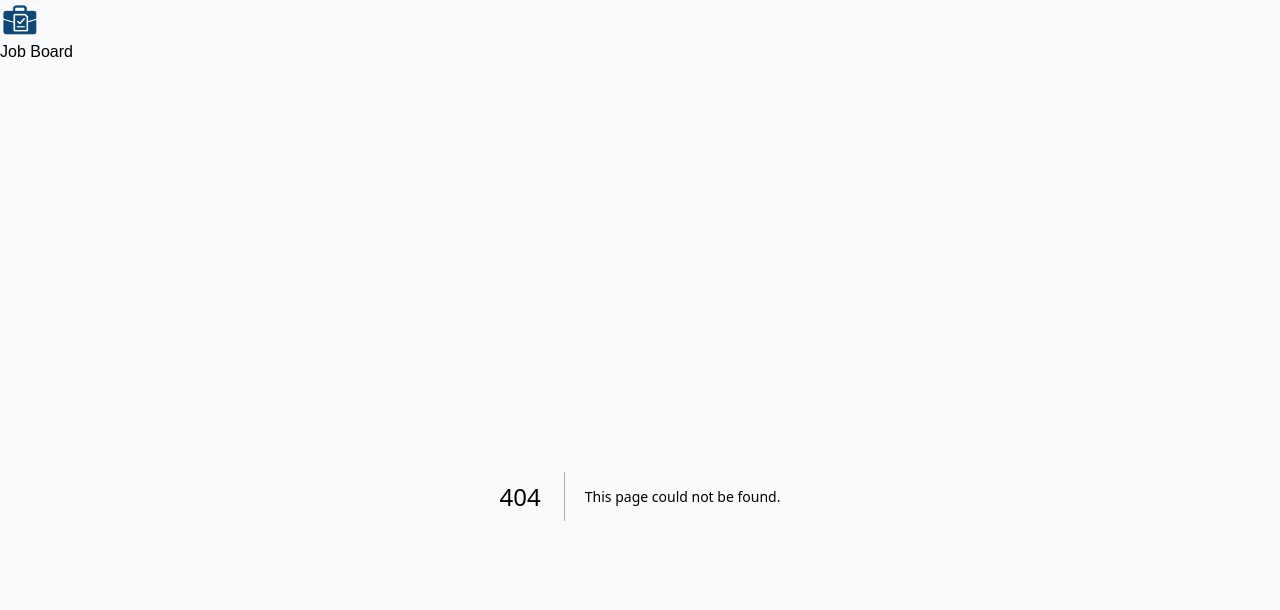
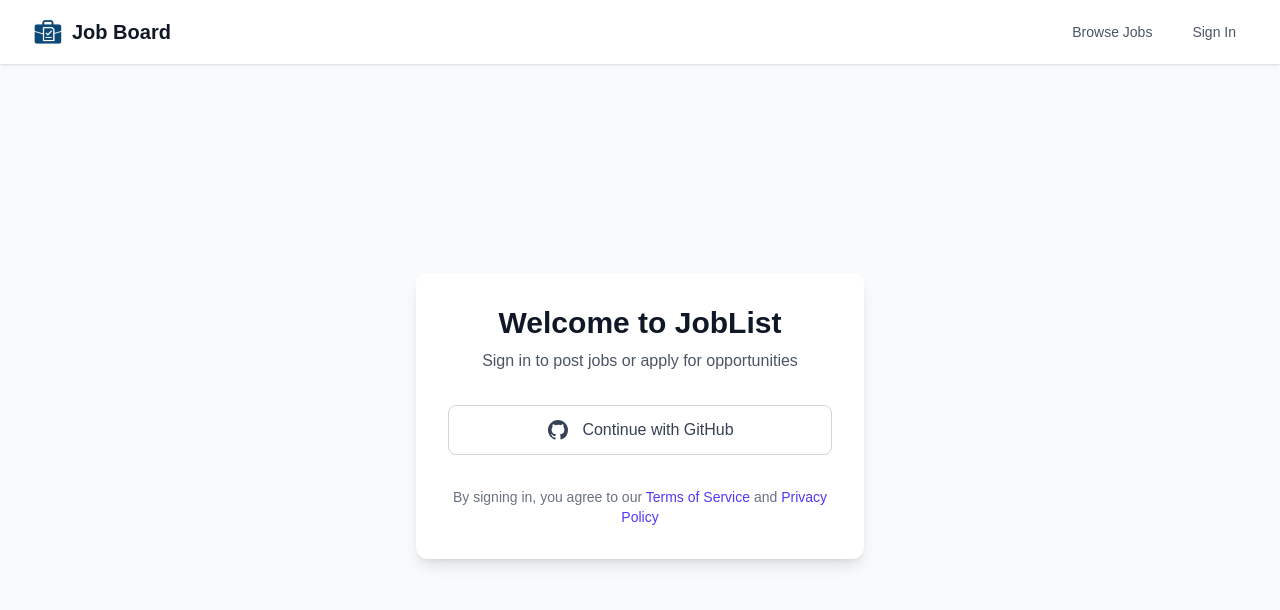
Before and after one commit to PYadav70/Job-Posting-App, a Next.js app: page /auth/signin in a window 1280 px wide. Before the commit this address had no page. Shown: the top 610 px of the page. Built offline with nearby package versions, Linux system fonts and the light colour scheme; no server answers.

Commit message:
adding authentication

```diff
--- /dev/null
+++ b/app/api/auth/[...nextauth]/route.ts
@@ -0,0 +1,2 @@
+import { handlers } from "@/auth";
+export const { GET, POST } = handlers;
--- /dev/null
+++ b/app/auth/signin/page.tsx
@@ -0,0 +1,50 @@
+import { login } from "@/lib/auth";
+
+export default function SignInPage() {
+  return (
+    <div className="min-h-[calc(100vh-10rem)] flex items-center justify-center ">
+      <div className="max-w-md w-full space-y-8 bg-white p-8 rounded-xl shadow-lg mx-4">
+        <div className="text-center">
+          <h2 className="text-3xl font-bold text-gray-900 mb-2">
+            Welcome to JobList
+          </h2>
+          <p className="text-gray-600">
+            Sign in to post jobs or apply for opportunities
+          </p>
+        </div>
+
+        <div className="mt-8">
+          <button
+            onClick={login}
+            className="w-full flex items-center justify-center gap-3 px-4 py-3 border border-gray-300 rounded-lg text-gray-700 bg-white hover:bg-gray-50 transition-colors duration-200"
+          >
+            <svg
+              className="w-6 h-6"
+              fill="currentColor"
+              viewBox="0 0 24 24"
+              aria-hidden="true"
+            >
+              <path
+                fillRule="evenodd"
+                d="M12 2C6.477 2 2 6.484 2 12.017c0 4.425 2.865 8.18 6.839 9.504.5.092.682-.217.682-.483 0-.237-.008-.868-.013-1.703-2.782.605-3.369-1.343-3.369-1.343-.454-1.158-1.11-1.466-1.11-1.466-.908-.62.069-.608.069-.608 1.003.07 1.531 1.032 1.531 1.032.892 1.53 2.341 1.088 2.91.832.092-.647.35-1.088.636-1.338-2.22-.253-4.555-1.113-4.555-4.951 0-1.093.39-1.988 1.029-2.688-.103-.253-.446-1.272.098-2.65 0 0 .84-.27 2.75 1.026A9.564 9.564 0 0112 6.844c.85.004 1.705.115 2.504.337 1.909-1.296 2.747-1.027 2.747-1.027.546 1.379.203 2.398.1 2.651.64.7 1.028 1.595 1.028 2.688 0 3.848-2.339 4.695-4.566 4.942.359.31.678.921.678 1.856 0 1.338-.012 2.419-.012 2.747 0 .268.18.58.688.482A10.019 10.019 0 0022 12.017C22 6.484 17.522 2 12 2z"
+                clipRule="evenodd"
+              />
+            </svg>
+            <span className="text-base font-medium">Continue with GitHub</span>
+          </button>
+        </div>
+
+        <div className="mt-6 text-center text-sm text-gray-500">
+          By signing in, you agree to our{" "}
+          <a href="#" className="text-indigo-600 hover:text-indigo-500">
+            Terms of Service
+          </a>{" "}
+          and{" "}
+          <a href="#" className="text-indigo-600 hover:text-indigo-500">
+            Privacy Policy
+          </a>
+        </div>
+      </div>
+    </div>
+  );
+}
--- a/app/layout.tsx
+++ b/app/layout.tsx
@@ -2,6 +2,7 @@ import type { Metadata } from "next";
 import { Geist, Geist_Mono } from "next/font/google";
 import "./globals.css";
 import Navbar from "@/components/Navbar";
+import SessionProvider from "@/components/SessionProvider";
 
 const geistSans = Geist({
   variable: "--font-geist-sans",
@@ -27,12 +28,15 @@ export default function RootLayout({
     <html lang="en">
       <body
         className={`${geistSans.variable} ${geistMono.variable} antialiased`}
-      ><div className="min-h-screen bg-gray-50">
-        <Navbar/>
-        <main className="container mx-auto px-4 py-8">
-        {children}
-        </main>
-        </div>
+      >
+        <SessionProvider> {/* ✅ Wrap everything */}
+          <div className="min-h-screen bg-gray-50">
+            <Navbar />
+            <main className="container mx-auto px-4 py-8">
+              {children}
+            </main>
+          </div>
+        </SessionProvider>
       </body>
     </html>
   );
--- /dev/null
+++ b/auth.ts
@@ -0,0 +1,36 @@
+import NextAuth from "next-auth";
+import GitHub from "next-auth/providers/github";
+import { PrismaAdapter } from "@auth/prisma-adapter";
+import { PrismaClient } from "@prisma/client";
+
+const prisma = new PrismaClient();
+
+export const { auth, handlers, signIn, signOut } = NextAuth({
+  session: {
+    strategy: "jwt",
+  },
+  providers: [
+    GitHub({
+      clientId: process.env.GITHUB_CLIENT_ID!,
+      clientSecret: process.env.GITHUB_CLIENT_SECRET!,
+    }),
+  ],
+  adapter: PrismaAdapter(prisma),
+  callbacks: {
+    async jwt({ token, user }) {
+      if (user) {
+        token.id = user.id;
+        token.name = user.name;
+      }
+      return token;
+    },
+    async session({ session, token }) {
+      if (session.user) {
+        session.user.id = token.id as string;
+        session.user.name = token.name as string;
+      }
+      return session;
+    },
+  },
+  secret: process.env.AUTH_SECRET,
+});
--- a/components/Navbar.tsx
+++ b/components/Navbar.tsx
@@ -1,25 +1,70 @@
+"use client";
+
+import Link from "next/link";
 import Image from "next/image";
-import Link from "next/link";
+import { useSession } from "next-auth/react";
+import { logout } from "@/lib/auth";
 
-export default function Navbar(){
+export default function Navbar() {
+  const { data: session } = useSession();
   return (
-
-    <nav>
-        <div>
-            <div>
-                <div>
-                    <Link href={"/"}>
-                    <Image src="/logo.png"
-                    alt="job board logo"
+    <nav className="bg-white shadow-sm">
+      <div className="max-w-7xl mx-auto px-4 sm:px-6 lg:px-8">
+        <div className="flex justify-between h-16">
+          <div className="flex">
+            <Link href="/" className="flex items-center">
+              <Image
+                src="/logo.png"
+                alt="Job Board Logo"
                 width={40}
                 height={40}
+                className="h-8 w-auto"
               />
-                    <span>Job Board</span>
+              <span className="ml-2 text-xl font-semibold text-gray-900">
+                Job Board
+              </span>
             </Link>
           </div>
 
+          <div className="flex items-center space-x-4">
+            <Link
+              href="/jobs"
+              className="text-gray-600 hover:text-gray-900 px-3 py-2 rounded-md text-sm font-medium"
+            >
+              Browse Jobs
+            </Link>
+            {session ? (
+              <>
+                <Link
+                  href="/jobs/post"
+                  className="text-gray-600 hover:text-gray-900 px-3 py-2 rounded-md text-sm font-medium"
+                >
+                  Post a Job
+                </Link>
+                <Link
+                  href="/dashboard"
+                  className="text-gray-600 hover:text-gray-900 px-3 py-2 rounded-md text-sm font-medium"
+                >
+                  Dashboard
+                </Link>
+                <button
+                  onClick={logout}
+                  className="text-gray-600 hover:text-gray-900 px-3 py-2 rounded-md text-sm font-medium"
+                >
+                  Sign Out
+                </button>
+              </>
+            ) : (
+              <Link
+                href="/auth/signin"
+                className="text-gray-600 hover:text-gray-900 px-3 py-2 rounded-md text-sm font-medium"
+              >
+                Sign In
+              </Link>
+            )}
+          </div>
         </div>
       </div>
     </nav>
-    )
+  );
 }
--- /dev/null
+++ b/components/SessionProvider.tsx
@@ -0,0 +1,12 @@
+"use client";
+
+import { SessionProvider as Provider } from "next-auth/react";
+
+type Props = {
+  children: React.ReactNode;
+  session: any;
+};
+
+export default function SessionProvider({ children, session }: Props) {
+  return <Provider session={session}>{children}</Provider>;
+}
--- /dev/null
+++ b/lib/auth.ts
@@ -0,0 +1,10 @@
+"use server";
+import { signIn, signOut } from "@/auth";
+
+export const login = async () => {
+  await signIn("github", { redirectTo: "/" });
+};
+
+export const logout = async () => {
+  await signOut({ redirectTo: "/auth/signin" });
+};
--- /dev/null
+++ b/lib/prisma.ts
@@ -0,0 +1,13 @@
+import { PrismaClient } from "@prisma/client";
+import { withAccelerate } from "@prisma/extension-accelerate";
+
+const globalForPrisma = global as unknown as {
+  prisma: PrismaClient;
+};
+
+const prisma =
+  globalForPrisma.prisma || new PrismaClient().$extends(withAccelerate());
+
+if (process.env.NODE_ENV !== "production") globalForPrisma.prisma = prisma;
+
+export { prisma };
--- /dev/null
+++ b/middleware.ts
@@ -0,0 +1 @@
+export { auth as middleware } from "@/auth";
```
Lines whose indentation alone changed are shown as unchanged.
